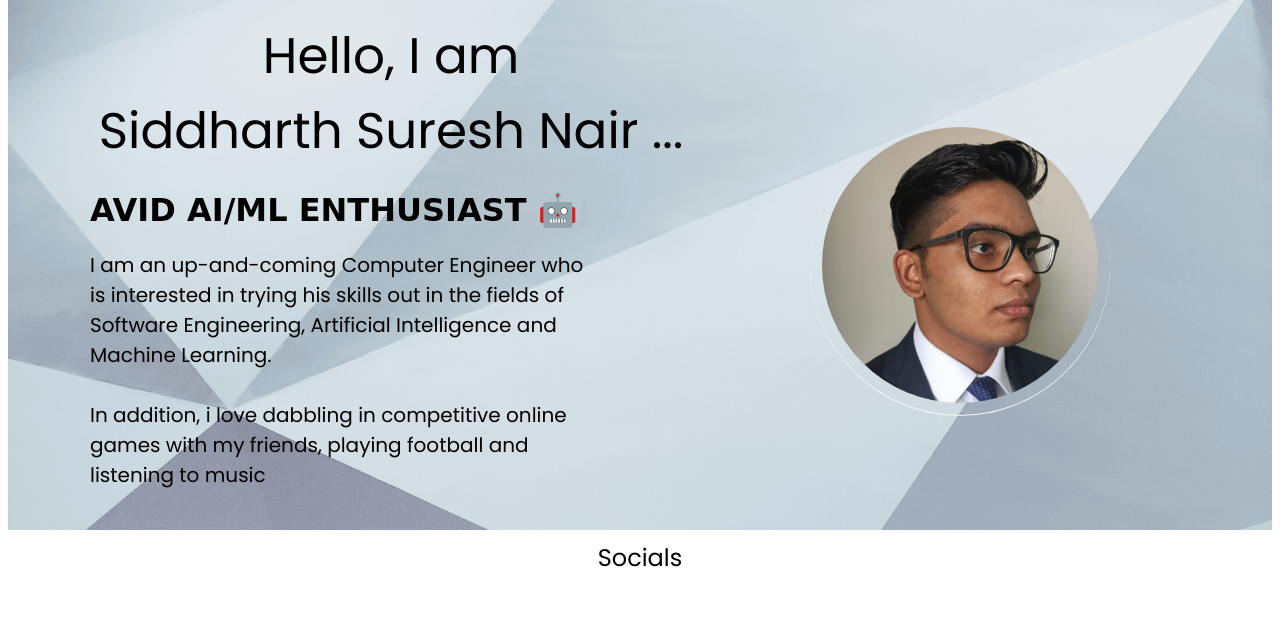
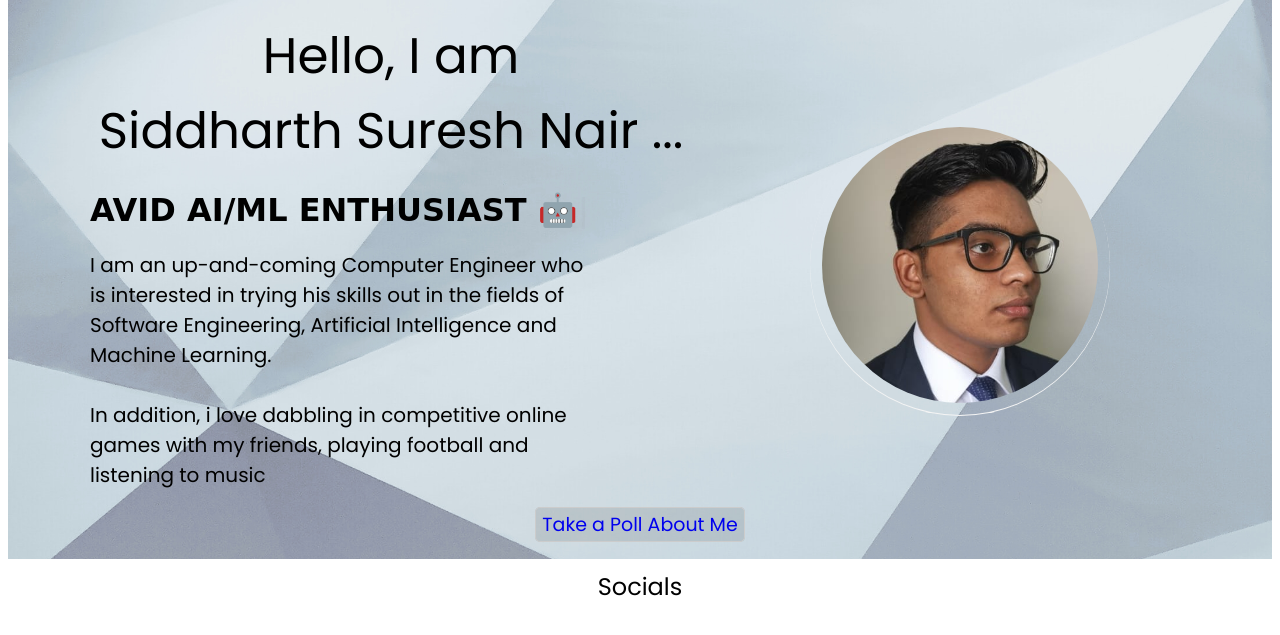
Before and after one commit to Sidsuresh/IO21-Week2, a Django app: page / in a window 1280 px wide; the page is wider, and only the part inside the window is pictured. Shown: the part 97-732 px from the top of that part. Run offline with Django 4.2, Linux system fonts and the light colour scheme; some libraries are stand-ins or nearby versions.

Commit message:
Final changes

```diff
--- a/sidpollproj/home/static/style.css
+++ b/sidpollproj/home/static/sty.css
@@ -100,3 +100,21 @@
     transform: scale(1.07);
     transition: 2s ease-in-out
 }
+
+.takebtn a{
+    position: relative;
+    top: -20px;
+    background-color: rgba(0,0,0,0.1);
+    text-decoration: none;
+    font-size: 19px;
+    text-align: center;
+    border: 1px solid #ccc;
+    padding: 3px 6px;
+    margin: 8px 0;
+    border-radius: 5px;
+}
+
+.takebtn a:hover{
+    background-color: azure;
+    color: black;
+}
--- a/sidpollproj/home/templates/index.html
+++ b/sidpollproj/home/templates/index.html
@@ -6,8 +6,9 @@
         <meta http-equiv="X-UA-Compatible" content="IE=edge">
         <meta name="viewport" content="width=device-width, initial-scale=1.0">
         {% block dependencies%}
-            {% load static %}
-            <link rel="stylesheet" type="text/css" href="{% static 'style.css' %}">
+        {% load static %}
+            <script src="{% static 'fontawesomefree/js/all.min.js' %}"></script>
+            <link rel="stylesheet" type="text/css" href="{% static 'sty.css' %}">
             <title>Siddharth Suresh Nair</title>
         {% endblock dependencies%}
     </head>
@@ -44,10 +45,10 @@
                         <div class='profile-picture-background'></div>
                     </div>
 
-                    <div class="takebtn">
+                </div>
 
-                    </div>
-
+                <div class="takebtn">
+                    <a href="http://127.0.0.1:8000/polls/">Take a Poll About Me<i class="fa-solid fa-caret-right"></i></a>
                 </div>
 
             </div>
```
Also changed, not shown: sidpollproj/db.sqlite3.
